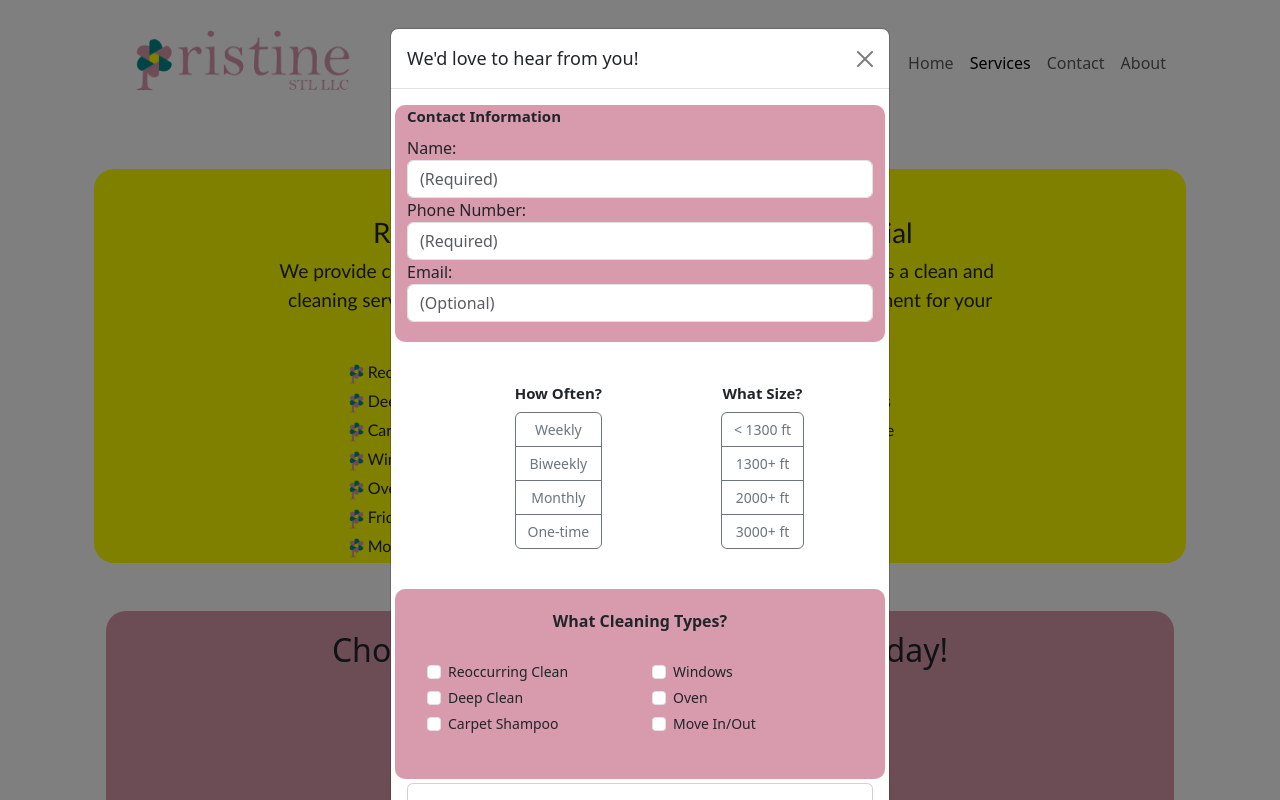
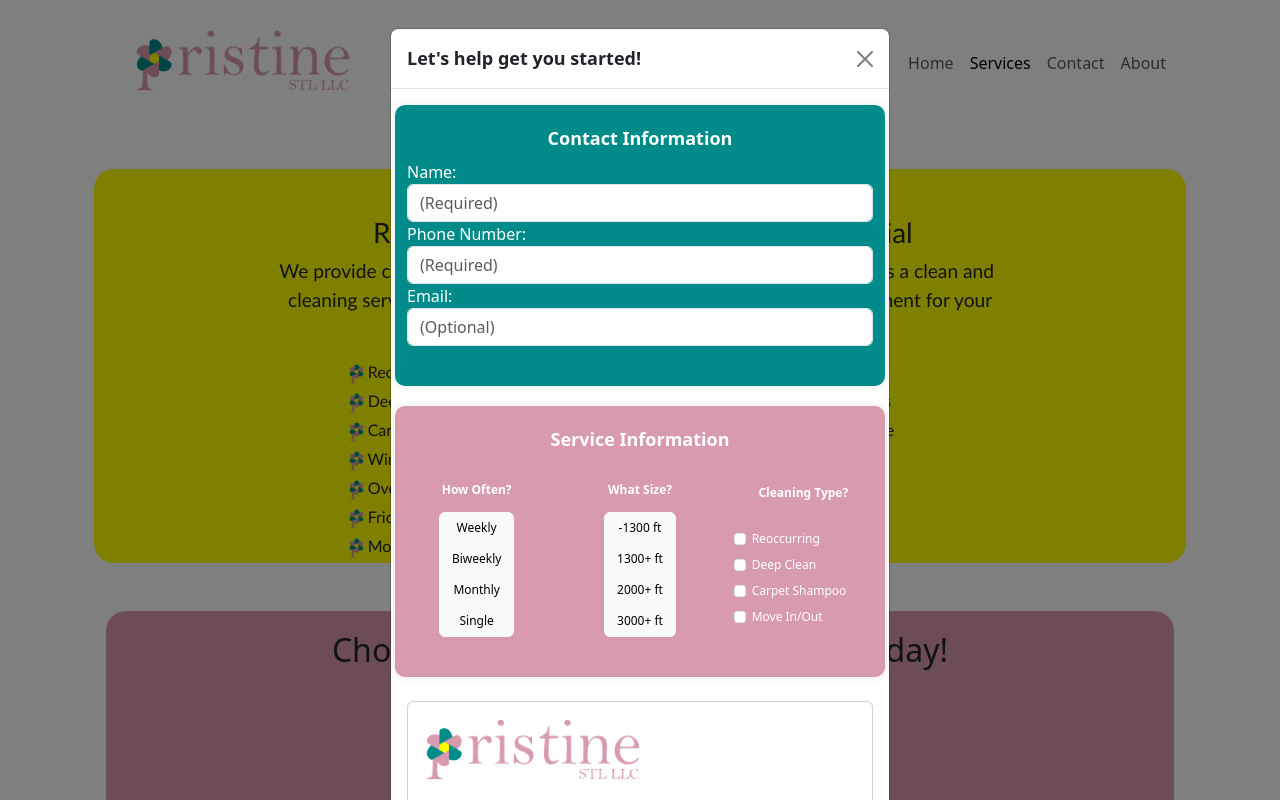
Before and after one commit to ifTaylor/pristinestl, a Next.js app: page /services in a window 1280 px wide. Both pictures are taken after a click on the link "Get a Quote". Shown: the top 800 px of the page. Built offline with nearby package versions, Linux system fonts and the light colour scheme.

Commit message:
trimmed and themed

```diff
--- a/modals/residential_quote.tsx
+++ b/modals/residential_quote.tsx
@@ -141,13 +141,14 @@ export default function ResidentialQuote({
   return (
     <Modal show={show} onHide={handleCloseModal}>
     <Modal.Header closeButton>
-        <Modal.Title className="modal-title">We'd love to hear from you!</Modal.Title>
+        <Modal.Title className="modal-title">Let's help get you started!</Modal.Title>
     </Modal.Header>
     <Form onSubmit={handleSubmit}>
         <Modal.Body>
-        <div className="mb-1">
-            <Row className="flex-center pink-container">
-            <Form.Label className="modal-label"><strong>Contact Information</strong></Form.Label>
+        <div className="d-flex justify-content-start mb-1">
+            <Row>
+                <Col className="col-12 contact-info">
+                    <Form.Label className="flex-center modal-subtitle"><strong>Contact Information</strong></Form.Label>
                     <div className="form-group">
                     <label htmlFor="name">Name:</label>
                     <input
@@ -195,14 +196,16 @@ export default function ResidentialQuote({
                         }}
                     />
                     </div>
-            </Row>
-            <Row className="flex-center">
-                <Col className="flex-center-start" md={6} xs={6}>
+                </Col>
+                <Col className="service-info">
+                    <Form.Label className="flex-center modal-subtitle"><strong>Service Information</strong></Form.Label>
+                    <Row className="flex-center green-container">
+                        <Col className="flex-center-start">
                             <div className="form-group item-padding">
-                    <Form.Label className="modal-label flex-center"><strong>How Often?</strong></Form.Label>
+                            <Form.Label className="modal-label flex-center-start"><strong>How Often?</strong></Form.Label>
                             <div className="btn-group-vertical" role="group">
                             <Button
-                        variant={selectedFrequency === 'Weekly' ? 'primary' : 'outline-secondary'}
+                                variant={selectedFrequency === 'Weekly' ? 'info' : 'light'}
                                 className={`btn-block ${selectedFrequency === 'Weekly' ? 'btn-highlight' : ''} modal-button`}
                                 onClick={() => {
                                 updateFrequency('Weekly');
@@ -212,7 +215,7 @@ export default function ResidentialQuote({
                                 Weekly
                             </Button>
                             <Button
-                        variant={selectedFrequency === 'Biweekly' ? 'primary' : 'outline-secondary'}
+                                variant={selectedFrequency === 'Biweekly' ? 'info' : 'light'}
                                 className={`btn-block ${selectedFrequency === 'Biweekly' ? 'btn-highlight' : ''} modal-button`}
                                 onClick={() => {
                                 updateFrequency('Biweekly');
@@ -222,7 +225,7 @@ export default function ResidentialQuote({
                                 Biweekly
                             </Button>
                             <Button
-                        variant={selectedFrequency === 'Monthly' ? 'primary' : 'outline-secondary'}
+                                variant={selectedFrequency === 'Monthly' ? 'info' : 'light'}
                                 className={`btn-block ${selectedFrequency === 'Monthly' ? 'btn-highlight' : ''} modal-button`}
                                 onClick={() => {
                                 updateFrequency('Monthly');
@@ -232,34 +235,34 @@ export default function ResidentialQuote({
                                 Monthly
                             </Button>
                             <Button
-                        variant={selectedFrequency === 'One-time' ? 'primary' : 'outline-secondary'}
+                                variant={selectedFrequency === 'One-time' ? 'info' : 'light'}
                                 className={`btn-block ${selectedFrequency === 'One-time' ? 'btn-highlight' : ''} modal-button`}
                                 onClick={() => {
                                 updateFrequency('One-time');
                                 setSelectedFrequency('One-time');
                                 }}
                             >
-                        One-time
+                                Single
                             </Button>
                             </div>
                             </div>
                         </Col>
-                <Col className="item-padding flex-center-start" md={4} xs={6}>
+                        <Col className="flex-center-start">
                         <div className="form-group item-padding">
-                <Form.Label className="modal-label flex-center"><strong>What Size?</strong></Form.Label>
+                        <Form.Label className="modal-label flex-center-start"><strong>What Size?</strong></Form.Label>
                             <div className="btn-group-vertical" role="group">
                                 <Button
-                        variant={selectedSize === '0-1300 ft' ? 'primary' : 'outline-secondary'}
+                                variant={selectedSize === '0-1300 ft' ? 'info' : 'light'}
                                 className={`btn-block ${selectedSize === '0-1300 ft' ? 'selected-button' : ''} modal-button`}
                                 onClick={() => {
                                     updateSquareFootage('0-1300 ft');
                                     setSelectedSize('0-1300 ft');
                                 }}
                                 >
-                        &lt; 1300 ft
+                                -1300 ft
                                 </Button>
                                 <Button
-                        variant={selectedSize === '1300-2000 ft' ? 'primary' : 'outline-secondary'}
+                                variant={selectedSize === '1300-2000 ft' ? 'info' : 'light'}
                                 className={`btn-block ${selectedSize === '1300-2000 ft' ? 'selected-button' : ''} modal-button`}
                                 onClick={() => {
                                     updateSquareFootage('1300-2000 ft');
@@ -269,7 +272,7 @@ export default function ResidentialQuote({
                                 1300+ ft
                                 </Button>
                                 <Button
-                        variant={selectedSize === '2000-3000 ft' ? 'primary' : 'outline-secondary'}
+                                variant={selectedSize === '2000-3000 ft' ? 'info' : 'light'}
                                 className={`btn-block ${selectedSize === '2000-3000 ft' ? 'selected-button' : ''} modal-button`}
                                 onClick={() => {
                                     updateSquareFootage('2000-3000 ft');
@@ -279,7 +282,7 @@ export default function ResidentialQuote({
                                 2000+ ft
                                 </Button>
                                 <Button
-                        variant={selectedSize === '3000+ ft' ? 'primary' : 'outline-secondary'}
+                                variant={selectedSize === '3000+ ft' ? 'info' : 'light'}
                                 className={`btn-block ${selectedSize === '3000+ ft' ? 'selected-button' : ''} modal-button`}
                                 onClick={() => {
                                     updateSquareFootage('3000+ ft');
@@ -291,17 +294,18 @@ export default function ResidentialQuote({
                             </div>
                             </div>
                         </Col>
-            </Row>
-            <Row className="item-padding pink-container">
-                <Form.Label className="text-center"><strong>What Cleaning Types?</strong></Form.Label>
-                <Col className="item-padding">
+                        <Col>
+                            <div className="form-group">
+                            <Form.Label className="modal-label flex-center-start"><strong>Cleaning Type?</strong></Form.Label>
+                            <Col style={{ paddingTop: '15px' }}>
                             <Form.Check
                                 type="checkbox"
-                        label="Reoccurring Clean"
+                                label="Reoccurring"
                                 value="Reoccurring Clean"
                                 checked={selectedCleaningTypes.includes('Reoccurring Clean')}
                                 onChange={handleCleaningTypeChange}
-                        className="modal-button"
+                                className="modal-button text-left"
+                                style={{ textAlign: 'left' }}
                             />
                             <Form.Check
                                 type="checkbox"
@@ -310,6 +314,7 @@ export default function ResidentialQuote({
                                 checked={selectedCleaningTypes.includes('Deep Clean')}
                                 onChange={handleCleaningTypeChange}
                                 className="modal-button"
+                                style={{ textAlign: 'left' }}
                             />
                             <Form.Check
                                 type="checkbox"
@@ -318,24 +323,7 @@ export default function ResidentialQuote({
                                 checked={selectedCleaningTypes.includes('Carpet Shampoo')}
                                 onChange={handleCleaningTypeChange}
                                 className="modal-button"
-                    />
-                </Col>
-                <Col className="item-padding">
-                    <Form.Check
-                        type="checkbox"
-                        label="Windows"
-                        value="Windows"
-                        checked={selectedCleaningTypes.includes('Windows')}
-                        onChange={handleCleaningTypeChange}
-                        className="modal-button"
-                    />
-                    <Form.Check
-                        type="checkbox"
-                        label="Oven"
-                        value="Oven"
-                        checked={selectedCleaningTypes.includes('Oven')}
-                        onChange={handleCleaningTypeChange}
-                        className="modal-button"
+                                style={{ textAlign: 'left' }}
                             />
                             <Form.Check
                                 type="checkbox"
@@ -344,7 +332,12 @@ export default function ResidentialQuote({
                                 checked={selectedCleaningTypes.includes('Move In/Out')}
                                 onChange={handleCleaningTypeChange}
                                 className="modal-button"
+                                style={{ textAlign: 'left' }}
                             />
+                        </Col>
+                            </div>
+                        </Col>
+                    </Row>
                 </Col>
             </Row>
         </div>
--- a/styles/global.scss
+++ b/styles/global.scss
@@ -162,15 +162,46 @@ img {
 
 .modal-title {
     font-size: 18px !important;
+    font-weight: bold !important;
+}
+
+.modal-subtitle {
+    font-size: 18px !important;
 }
 
 .modal-label {
-    font-size: 15px !important;
-    text-align: left;
+  position: sticky;
+  top: 0;
+  font-size: 12px !important;
+  padding-bottom: 5px;
 }
 
 .modal-button {
-    font-size: 14px !important;
+    font-size: 12px !important;
+}
+
+.contact-info {
+  padding: 20px;
+  border-radius: 10px;
+  margin-bottom: 20px;
+  color: #fff;
+  background-color: $link-color;
+  box-shadow: 0 0 10px rgba(0, 0, 0, 0.1);
+  display: inline-block;
+  text-decoration: none;
+  text-align: left;
+}
+
+.service-info {
+  padding: 20px;
+  border-radius: 10px;
+  margin-bottom: 20px;
+  color: #fff;
+  background-color: $highlight-color;
+  box-shadow: 0 0 10px rgba(0, 0, 0, 0.1);
+  display: inline-block;
+  text-decoration: none;
+  text-align: center;
 }
 
 .header-message {
```
Lines whose indentation alone changed are shown as unchanged.
